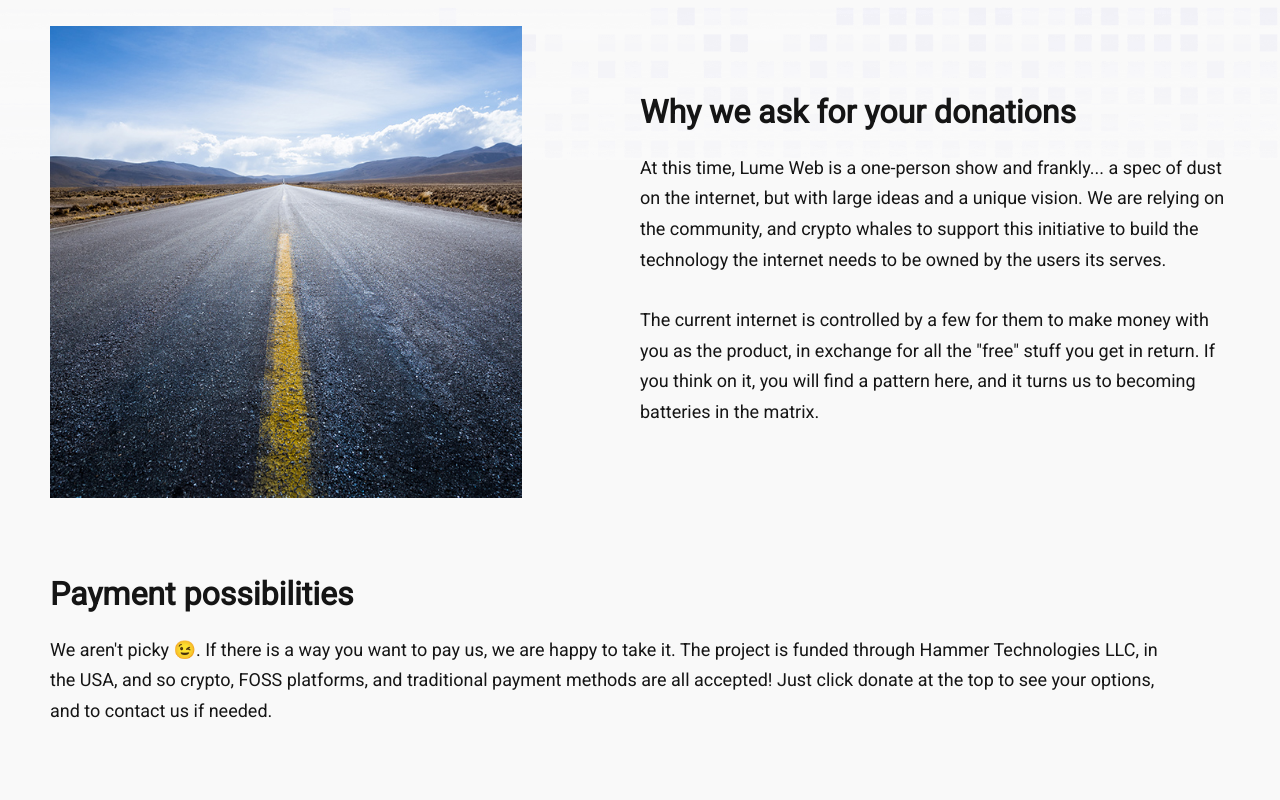
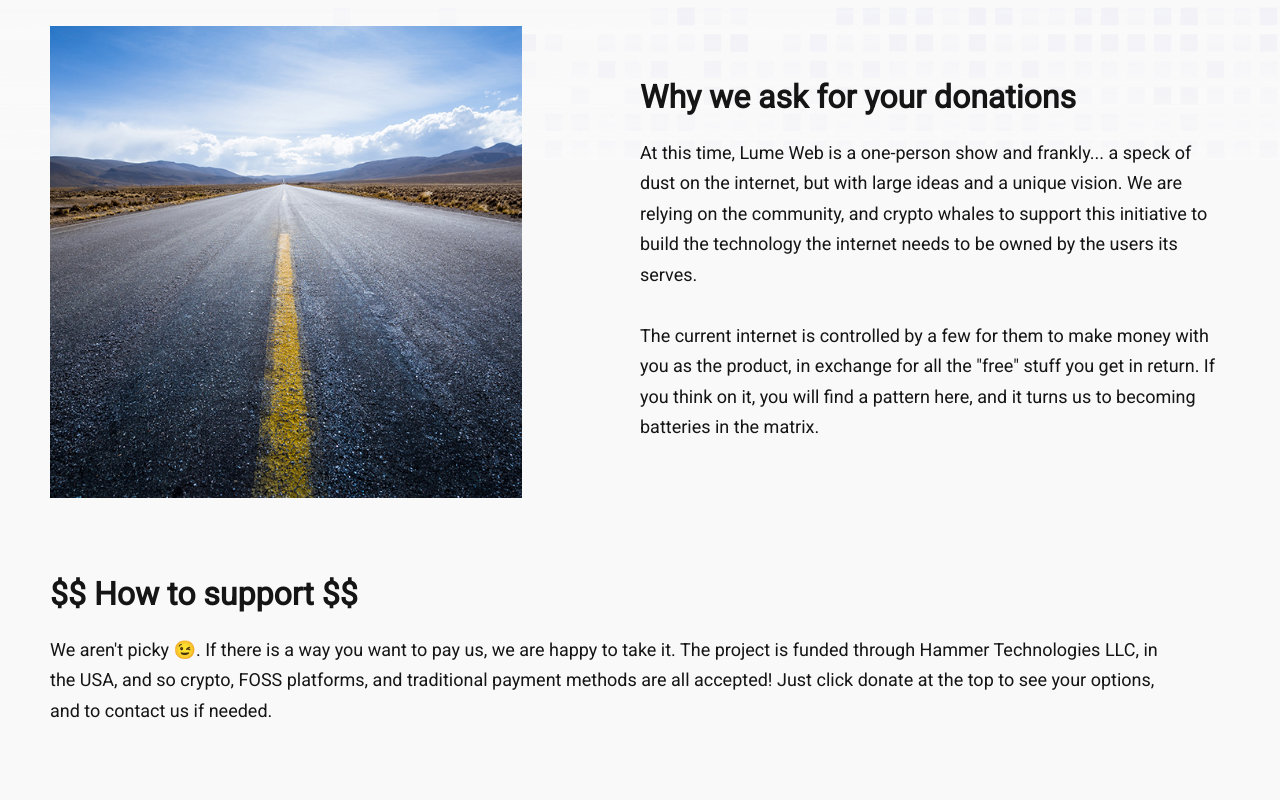
Before and after one commit to LumeWeb/web3extension.io, a Gatsby site: page /donate in a window 1280 px wide. Shown: the part 640-1440 px from the top of the page. Built offline with nearby package versions, Linux system fonts and the light colour scheme; Gatsby itself is replaced by a stand-in of ours.

Commit message:
*typos and rewording

```diff
--- a/src/pages/donate.tsx
+++ b/src/pages/donate.tsx
@@ -41,7 +41,7 @@ const DonatePage = () => {
             </div>
             <div className="content-body">
                 <h3>Why we ask for your donations</h3>
-                <p>At this time, Lume Web is a one-person show and frankly... a spec of dust on the internet, but with large ideas and a unique vision. We are relying on the community, and crypto whales to support this initiative to build the technology the internet needs to be owned by the users its serves.</p>
+                <p>At this time, Lume Web is a one-person show and frankly... a speck of dust on the internet, but with large ideas and a unique vision. We are relying on the community, and crypto whales to support this initiative to build the technology the internet needs to be owned by the users its serves.</p>
                 <p>The current internet is controlled by a few for them to make money with you as the product, in exchange for all the "free" stuff you get in return. If you think on it, you will find a pattern here, and it turns us to becoming batteries in the matrix.</p>
             </div>
         </section>
@@ -49,7 +49,7 @@ const DonatePage = () => {
 
         <section className="text">
             <div className="text-body">
-                <h3>Payment possibilities</h3>
+                <h3>$$ How to support $$</h3>
                 <p>We aren't picky 😉. If there is a way you want to pay us, we are happy to take it. The project is funded through Hammer Technologies LLC, in the USA, and so crypto, FOSS platforms, and traditional payment methods are all accepted! Just click donate at the top to see your options, and to contact us if needed.</p>
             </div>
         </section>
@@ -60,7 +60,7 @@ const DonatePage = () => {
                 <h3>The way we are different</h3>
                 <p>First understand the .com boom/bubble/bust in the 1990's to 2000's was a gold rush for VC's to get rich or die trying. Outside VC's... everyone seemed to be smoking something and was looking to get rich too!</p>
                 <p>We have entered that era again, but this time with crypto, web3 and the "metaverse". Crypto is the money-arm of the web, web3 is to be the next internet, and at this time the "metaverse" is PR-filled hype and per the wolf of wallstreet.. <blockquote>It's a whazy. It's a woozie. It's fairy dust.</blockquote> If you want the metaverse, look at MMORPG, VR or just... real life 😝</p>
-           <p>The Lume Web project has no VC equity and will never give out equity in any form to investment companies since their motive is to make a profit usually by being a walled guarden and centralizing. VC's interests broadly go against the interest of a user-owned internet.</p>
+           <p>The Lume Web project has no VC equity and will never give out equity in any form to investment companies since their motive is to make a profit usually by being a walled garden and centralizing. VC's interests broadly go against the interest of a user-owned internet.</p>
             </div>
             <div className="content-img">
                 <StaticImage src={"../images/image-development-race.png"} alt="Roadmap image"/>
```
